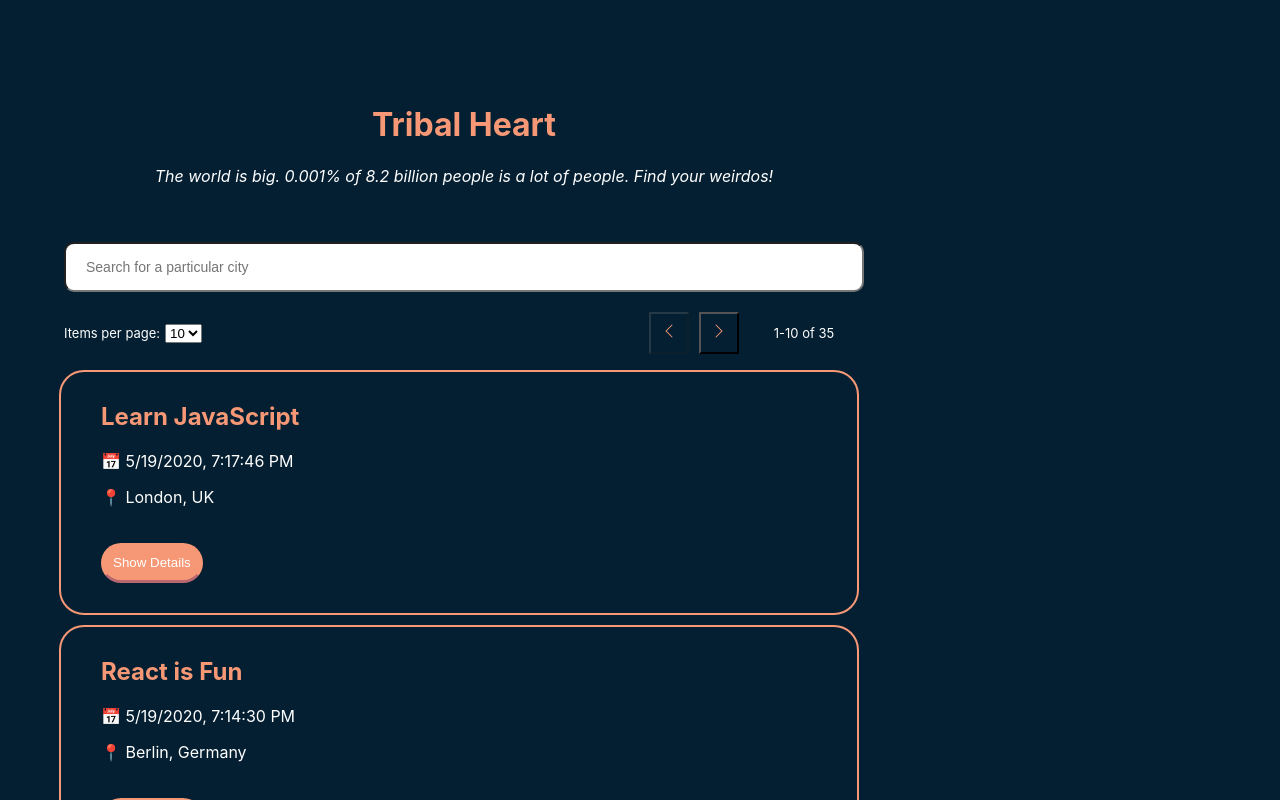
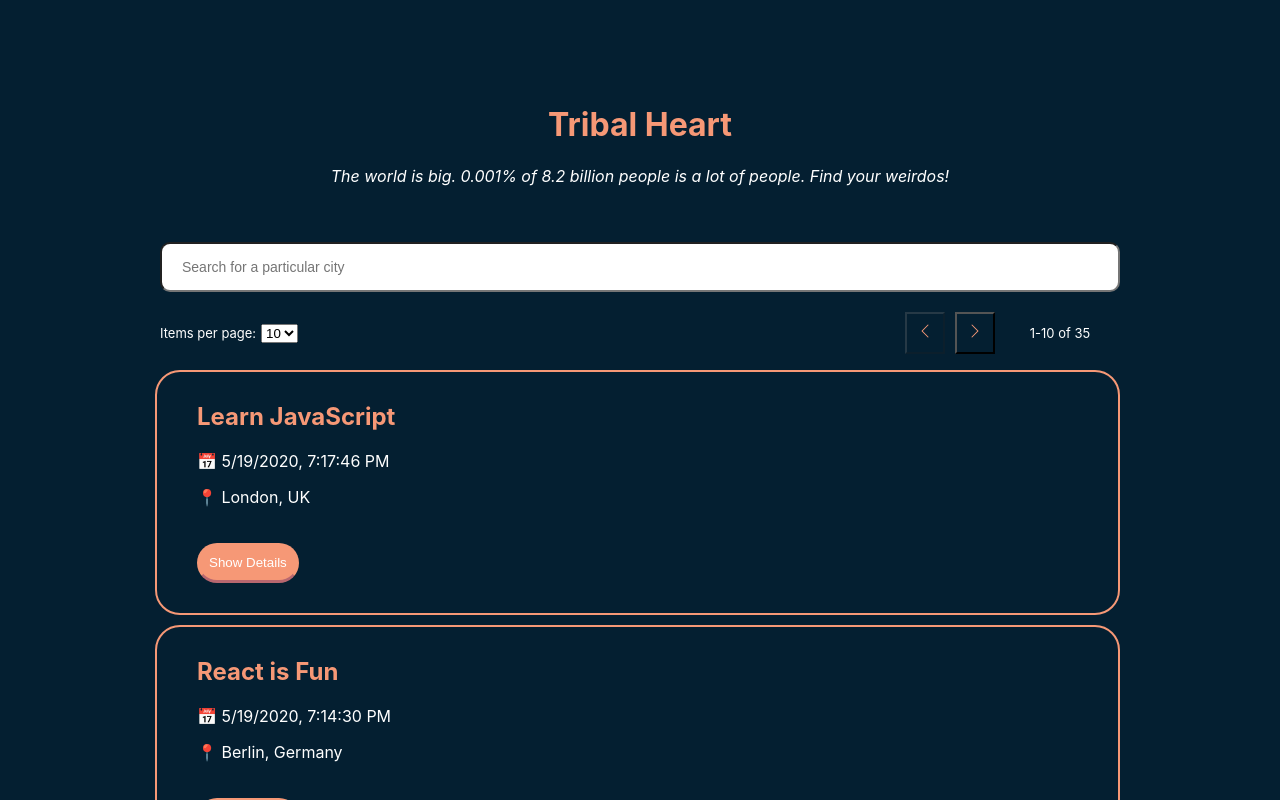
Before and after one commit to NIER-BIAN/tribal-heart, a React (Create React App) app: page / in a window 1280 px wide. Shown: the top 800 px of the page. Built offline with nearby package versions, Linux system fonts and the light colour scheme; what atatus-spa would draw is missing.

Commit message:
centered wrapper element

```diff
--- a/src/App.css
+++ b/src/App.css
@@ -36,6 +36,11 @@
 
 .App * {
     box-sizing: border-box;
+}
+
+.wrapper {
+    max-width: 75vw;
+    margin: auto;
 }
 
 /* ================
@@ -78,14 +83,9 @@ a:hover, a:focus {
     4. Components
    ================ */
 
-.tribal-heart-header{
-    max-width: 800px;
-}
-
 #city-search {
     display: flex;
     width: 100%;
-    max-width: 800px;
     flex-direction: column;
     position: relative;
 }
@@ -125,7 +125,6 @@ a:hover, a:focus {
 .pagination {
     display: flex;
     align-items: center;
-    max-width: 800px;
 }
 
 .pagination p {
@@ -160,12 +159,7 @@ a:hover, a:focus {
     cursor: not-allowed;
 }
 
-.loading-message {
-    max-width: 800px;
-}
-
 .event {
-    max-width: 800px;
     padding: 10px 40px 30px;
     margin-left: -45px;
     margin-bottom: 10px;
--- a/src/App.js
+++ b/src/App.js
@@ -100,8 +100,8 @@ const App = () => {
     // UI RENDERING
 
     return (
-
-	    <div className="App">
+	  <div className="App">
+	    <div className="wrapper">
               <div className="tribal-heart-header">
 	        <br/>
 	        <h1>Tribal Heart</h1>
@@ -144,6 +144,7 @@ const App = () => {
 	      )}
 
 	    </div>
+          </div>
     );
 }
 
```
